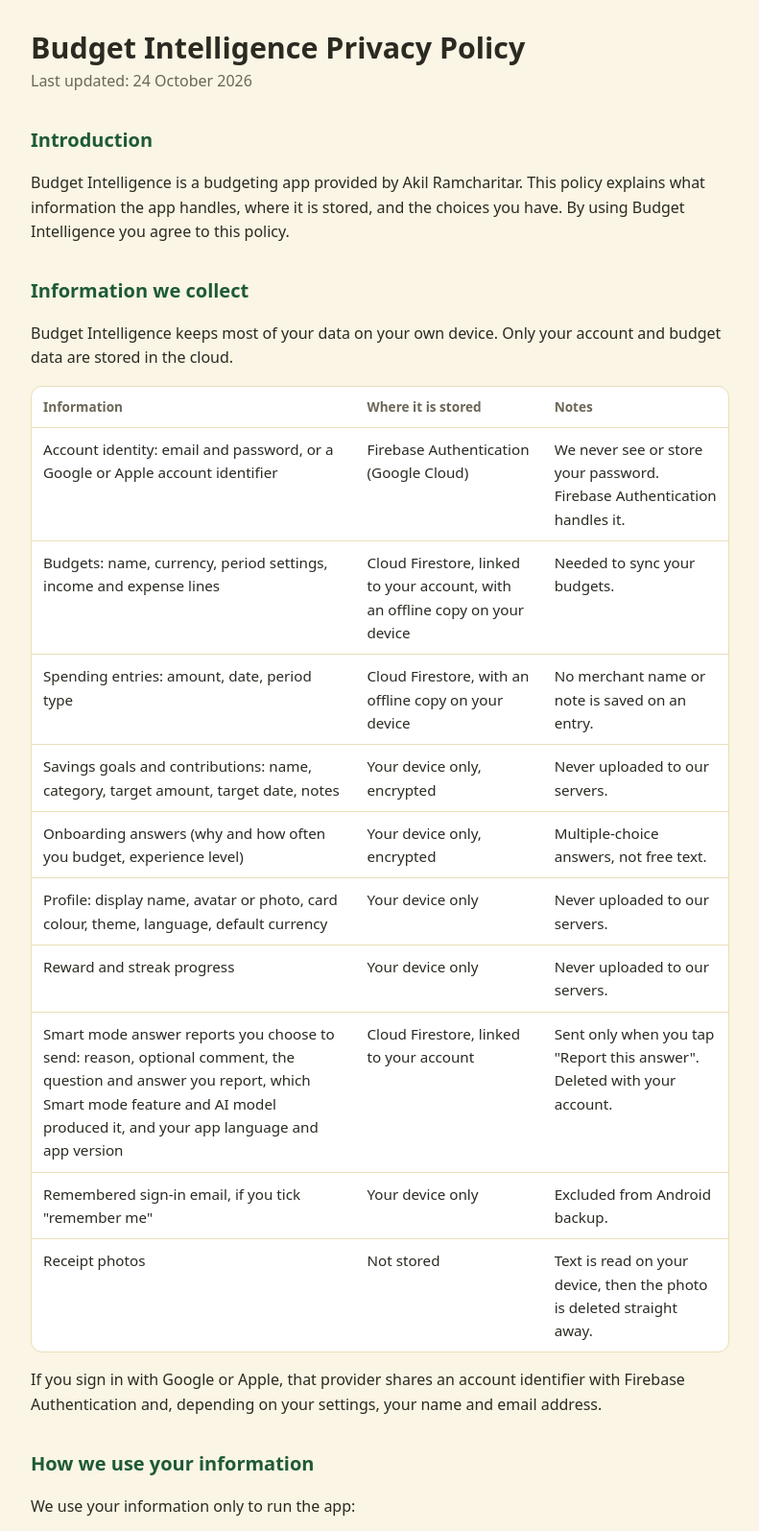
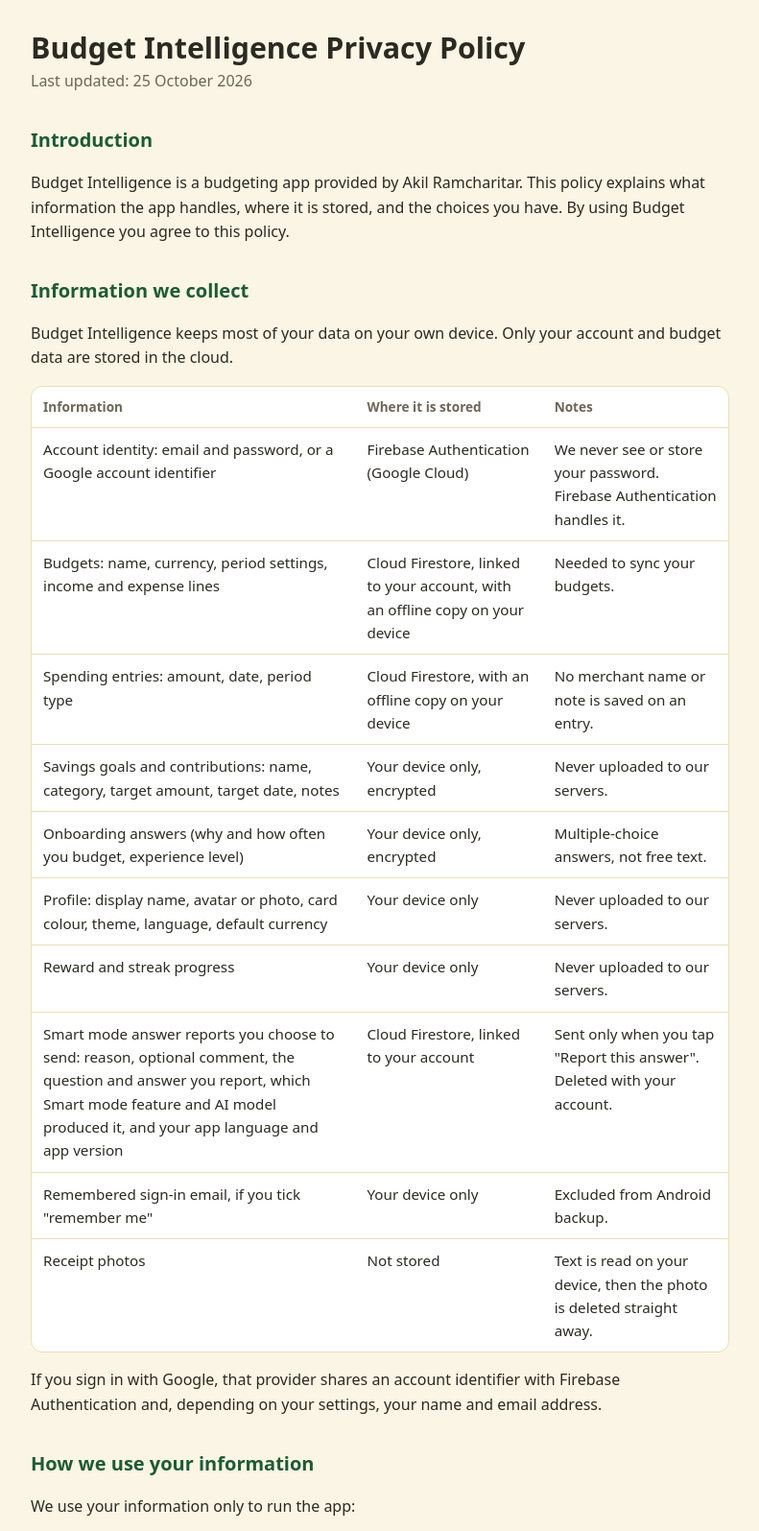
Before and after one commit to neworld6790-boop/budget-intelligence-privacy, a plain HTML site: page index.html in a window 1280 px wide. Shown: the top 1595 px of the page at 96% size, without its empty margins (244-1035 px from the left). Drawn offline with Linux system fonts and the light colour scheme.

Commit message:
Add files via upload

```diff
--- a/index.html
+++ b/index.html
@@ -10,7 +10,7 @@
 <body>
 <main>
 <h1>Budget Intelligence Privacy Policy</h1>
-<p class="meta">Last updated: 24 October 2026</p>
+<p class="meta">Last updated: 25 October 2026</p>
 
 <h2>Introduction</h2>
 <p>Budget Intelligence is a budgeting app provided by Akil Ramcharitar. This policy explains what information the app handles, where it is stored, and the choices you have. By using Budget Intelligence you agree to this policy.</p>
@@ -20,7 +20,7 @@
 <div class="table-wrap"><table>
 <thead><tr><th>Information</th><th>Where it is stored</th><th>Notes</th></tr></thead>
 <tbody>
-<tr><td>Account identity: email and password, or a Google or Apple account identifier</td><td>Firebase Authentication (Google Cloud)</td><td>We never see or store your password. Firebase Authentication handles it.</td></tr>
+<tr><td>Account identity: email and password, or a Google account identifier</td><td>Firebase Authentication (Google Cloud)</td><td>We never see or store your password. Firebase Authentication handles it.</td></tr>
 <tr><td>Budgets: name, currency, period settings, income and expense lines</td><td>Cloud Firestore, linked to your account, with an offline copy on your device</td><td>Needed to sync your budgets.</td></tr>
 <tr><td>Spending entries: amount, date, period type</td><td>Cloud Firestore, with an offline copy on your device</td><td>No merchant name or note is saved on an entry.</td></tr>
 <tr><td>Savings goals and contributions: name, category, target amount, target date, notes</td><td>Your device only, encrypted</td><td>Never uploaded to our servers.</td></tr>
@@ -31,7 +31,7 @@
 <tr><td>Remembered sign-in email, if you tick "remember me"</td><td>Your device only</td><td>Excluded from Android backup.</td></tr>
 <tr><td>Receipt photos</td><td>Not stored</td><td>Text is read on your device, then the photo is deleted straight away.</td></tr>
 </tbody></table></div>
-<p>If you sign in with Google or Apple, that provider shares an account identifier with Firebase Authentication and, depending on your settings, your name and email address.</p>
+<p>If you sign in with Google, that provider shares an account identifier with Firebase Authentication and, depending on your settings, your name and email address.</p>
 
 <h2>How we use your information</h2>
 <p>We use your information only to run the app:</p>
@@ -65,7 +65,7 @@
 <p>We do not sell or rent your information. We use these providers to run the app, and they process data on our behalf:</p>
 <ul>
 <li><strong>Google Firebase:</strong> Authentication, Cloud Firestore, AI Logic (Gemini) and App Check.</li>
-<li><strong>Google Sign-In and Apple sign-in:</strong> only if you choose them to sign in.</li>
+<li><strong>Google Sign-In:</strong> only if you choose them to sign in.</li>
 <li><strong>Google Play Integrity:</strong> checks that requests come from a genuine copy of the app and may send device and app integrity signals to Google.</li>
 </ul>
 <p>Firebase and Google Play Integrity may also process technical data, such as your IP address, device and app identifiers (including a Firebase installation ID) and app integrity signals, in order to provide their services.</p>
```
